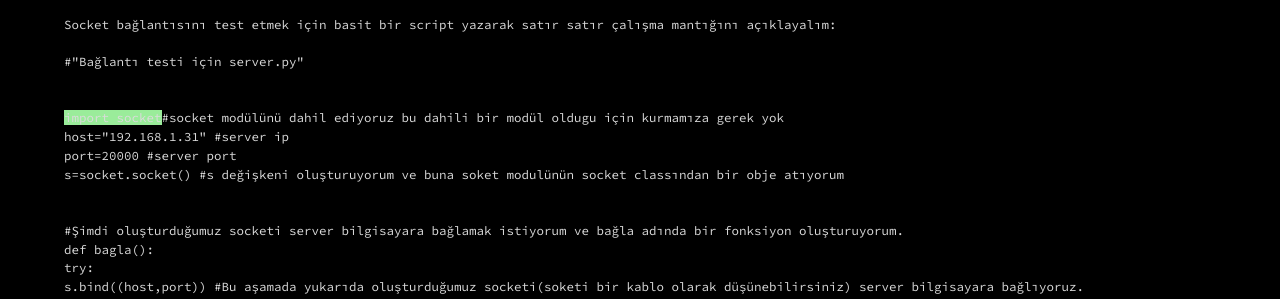
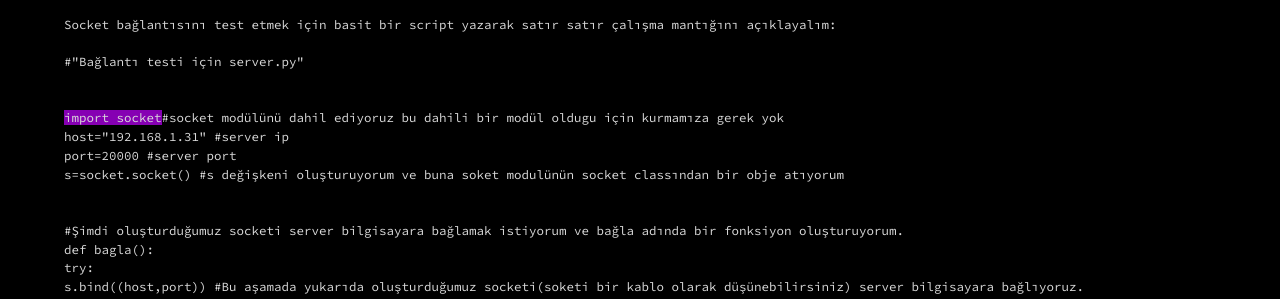
Before and after one commit to emredurmaz4/cosmosofcyberspace.github.io, a Jekyll site: the page socket.html, which Jekyll copies as it is, in a window 1280 px wide. Shown: the part 145-444 px from the top of the page. Built offline with Jekyll 4.4.1, drawn with Linux system fonts in a browser that asks for light colours.

Commit message:
Update socket.html

```diff
--- a/socket.html
+++ b/socket.html
@@ -25,7 +25,7 @@ Socket bağlantısını test etmek için basit bir script yazarak satır satır
 #"Bağlantı testi için server.py"</br>
 </br></br>
 
-<span style="background:#9aec9a">import socket</span>#socket modülünü dahil ediyoruz bu dahili bir modül oldugu için kurmamıza gerek yok</br>
+<span style="background:#8600b3">import socket</span>#socket modülünü dahil ediyoruz bu dahili bir modül oldugu için kurmamıza gerek yok</br>
 host="192.168.1.31"  #server ip</br>
 port=20000           #server port</br>
 s=socket.socket()    #s değişkeni oluşturuyorum ve buna soket modulünün socket classından bir obje atıyorum</br>
```
